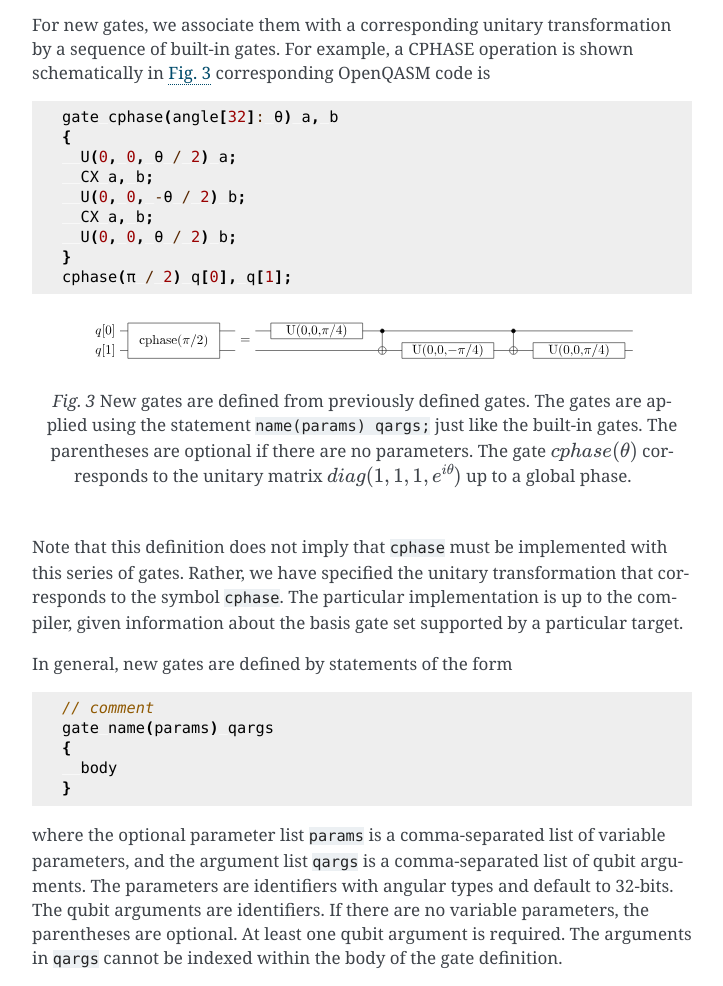
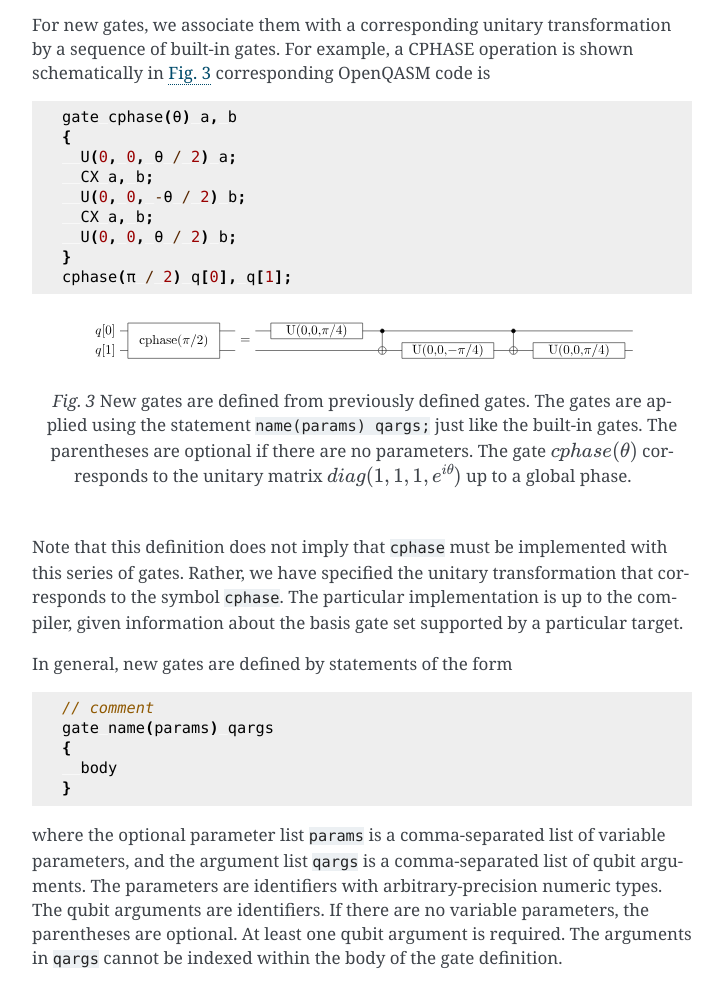
Before and after one commit to openqasm/openqasm, a Sphinx documentation site: the page built from source/language/gates.rst, in a window 1280 px wide and 1400 px high, scrolled down 3244 px. Shown: the part 152-1138 px from the top of the window, without its empty margins (388-1111 px from the left). Built offline with Sphinx 7.4.7, drawn with Linux system fonts in a browser that asks for light colours; cross-references to code outside the pages are shown as plain code.

Commit message:
Removing a dangling reference to `angle` in `gate` syntax.

```diff
--- a/source/language/gates.rst
+++ b/source/language/gates.rst
@@ -176,7 +176,7 @@ corresponding OpenQASM code is
 
 .. code-block:: c
 
-   gate cphase(angle[32]: θ) a, b
+   gate cphase(θ) a, b
    {
      U(0, 0, θ / 2) a;
      CX a, b;
@@ -212,8 +212,8 @@ In general, new gates are defined by statements of the form
 
 where the optional parameter list ``params`` is a comma-separated list of variable
 parameters, and the argument list ``qargs`` is a comma-separated list of qubit
-arguments. The parameters are identifiers with angular types and default
-to 32-bits. The qubit arguments are identifiers. If there are no
+arguments. The parameters are identifiers with arbitrary-precision numeric types.
+The qubit arguments are identifiers. If there are no
 variable parameters, the parentheses are optional. At least one qubit
 argument is required. The arguments in ``qargs`` cannot be indexed within the body
 of the gate definition.
```
